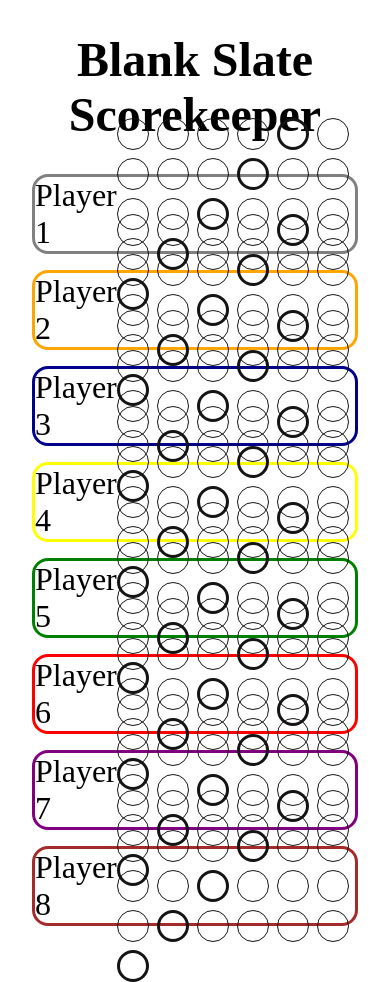
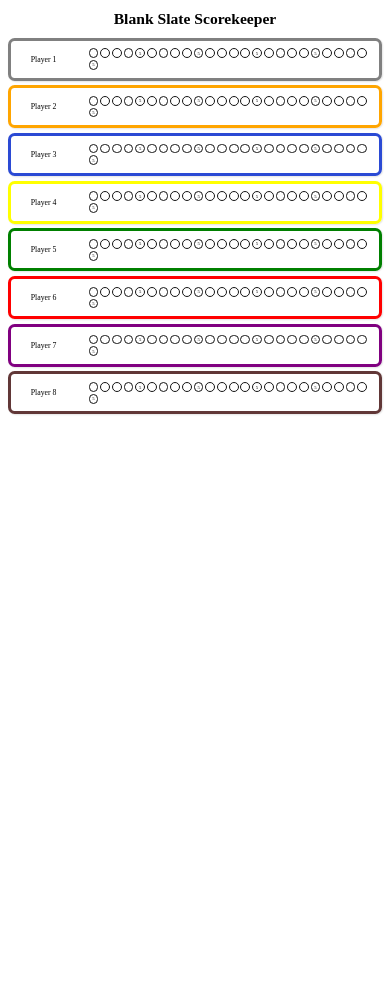
Before and after one commit to jazzviking/blank-slate, a plain HTML site: page index.html in a window 390 px wide. After the commit the page ends 844 px from the top, so only its background shows below. Drawn offline with Linux system fonts and the light colour scheme.

Commit message:
responsive

```diff
--- a/blankslate.js
+++ b/blankslate.js
@@ -6,7 +6,6 @@
   const activeLocation =
     e.target.parentElement.querySelectorAll('.score_bubble');
   let index = Array.from(activeLocation).indexOf(e.target);
-  console.log(index);
 
   if (e.target.className === 'score_bubble active') {
     //deactivate bubble and bubbles to right
--- a/style.css
+++ b/style.css
@@ -7,46 +7,48 @@
 :root {
   --player1: gray;
   --player2: orange;
-  --player3: darkblue;
+  --player3: hsl(229, 66%, 50%);
   --player4: yellow;
   --player5: green;
   --player6: red;
   --player7: purple;
-  --player8: brown;
-}
-
-.title_header {
-  margin-top: 2rem;
+  --player8: rgb(97, 55, 55);
 }
 
 h1 {
   text-align: center;
-  font-size: 3rem;
-  margin-bottom: 2rem;
+  font-size: 4vw;
+  margin: 2.5vw;
 }
 
 h2 {
-  font-size: 2rem;
+  text-align: center;
+  font-size: 2vw;
   font-weight: 300;
+
+  flex-basis: 15vw;
 }
 
 .players_container {
-  --player-color: red;
   display: flex;
   flex-direction: column;
-  font-size: 2rem;
-  margin: 0 2rem;
+
+  margin: 0 2vw;
 }
 
 .player {
-  margin-bottom: 1rem;
-  height: 5rem;
-  border-radius: 1rem;
+  margin-bottom: 1.2vw;
+
+  border-radius: 1.7vw;
+  padding: 2vw 1vw;
+
   display: flex;
   flex-direction: row;
+  justify-content: space-around;
+  gap: 1rem;
+  align-items: center;
 
-  justify-content: space-around;
-  align-items: center;
+  box-shadow: 0.2vw 0.2vw 0.3vw 0.1vw rgba(0, 0, 0, 0.09);
 }
 
 .player1 {
@@ -86,18 +88,29 @@
   justify-content: flex-start;
   flex-wrap: wrap;
 
-  gap: 0.5rem;
+  gap: 0.5vw;
 }
 
 .score_bubble {
-  height: 1em;
-  width: 1em;
-  border: 1px rgb(20, 20, 20) solid;
+  height: 2.5vi;
+  width: 2.5vi;
+  border: 0.1vw rgb(20, 20, 20) solid;
   border-radius: 100%;
 }
 
 .score_bubble:nth-child(5n) {
-  border: 3px solid rgb(20, 20, 20);
+  border: 0.25vw solid rgb(20, 20, 20);
+  position: relative;
+  display: flex;
+}
+
+.score_bubble:nth-child(5n)::after {
+  content: '5';
+  font-size: 1.2vw;
+  display: block;
+  width: 100%;
+  text-align: center;
+  align-self: center;
 }
 
 .player1 .active {
```
Also changed, not shown: 1 other file.
